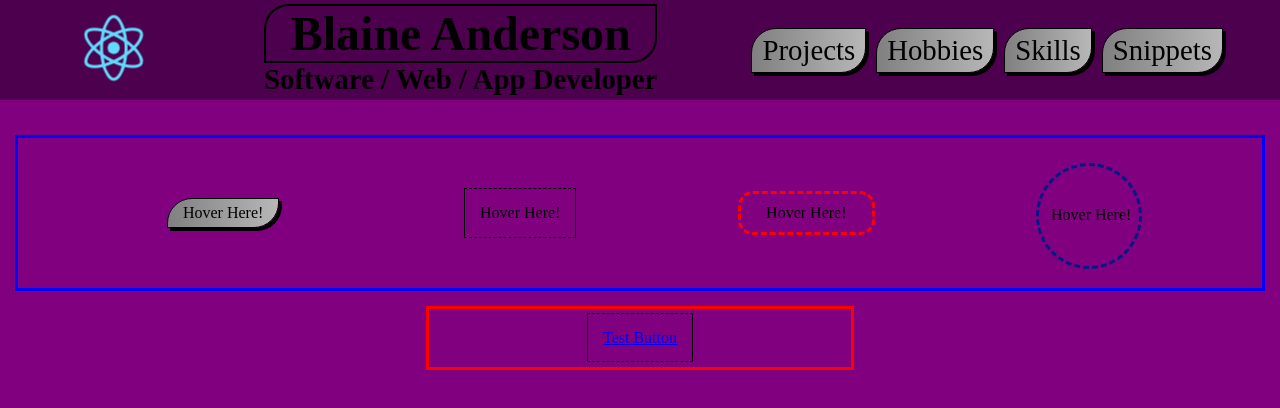
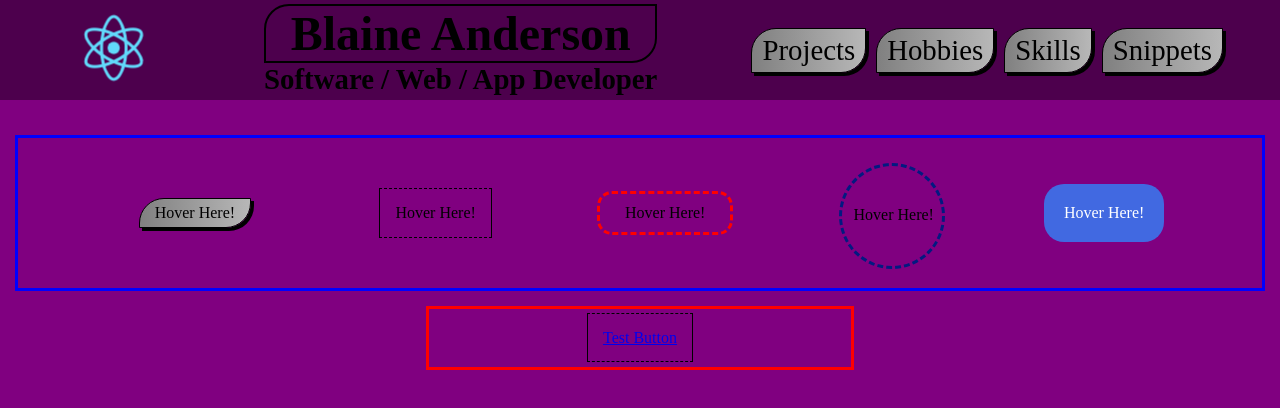
Before and after one commit to BlaineA97/Portfolio, a React (Create React App) app: page /snippets in a window 1280 px wide. Shown: the top 408 px of the page. Built offline with nearby package versions, Linux system fonts and the light colour scheme.

Commit message:
added additional button to snippets, setup for addtional buttons in the future

```diff
--- a/src/components/snippets/Snippets.css
+++ b/src/components/snippets/Snippets.css
@@ -163,6 +163,36 @@
   }
 }
 
+/* =-=-=-=-=-=-=-=-=-=-=-=-=-=-=-=-=-=- */
+#Snip-button-05 {
+  border-color: royalblue;
+  color: #fff;
+  padding: 20px;
+  border-radius: 20px;
+  box-shadow: 0 0 40px 40px royalblue inset, 0 0 0 0 royalblue;
+  transition: all 150ms ease-in-out;
+}
+#Snip-button-05:hover {
+  box-shadow: 0 0 10px 0 royalblue inset, 0 0 10px 4px royalblue;
+}
+
+/* =-=-=-=-=-=-=-=-=-=-=-=-=-=-=-=-=-=- */
+#Snip-button-000 {
+}
+#Snip-button-000:hover {
+}
+
+/* =-=-=-=-=-=-=-=-=-=-=-=-=-=-=-=-=-=- */
+#Snip-button-000 {
+}
+#Snip-button-000:hover {
+}
+
+/* =-=-=-=-=-=-=-=-=-=-=-=-=-=-=-=-=-=- */
+#Snip-button-000 {
+}
+#Snip-button-000:hover {
+}
 
 /* =-=-=-=-=-=-=-=-=-=-=-=-=-=-=-=-=-=- */
 #Snip-testing-container {
--- a/src/components/snippets/Snippets.js
+++ b/src/components/snippets/Snippets.js
@@ -26,6 +26,9 @@ class Snippets extends Component {
               <div id="Snip-button-04-border"></div>
               <p id="Snip-button-04-text">Hover Here!</p>
             </Link>
+            <Link to="" id="Snip-button-05" className="Snip-button">
+              Hover Here!
+            </Link>
 
           </div>
 
```
